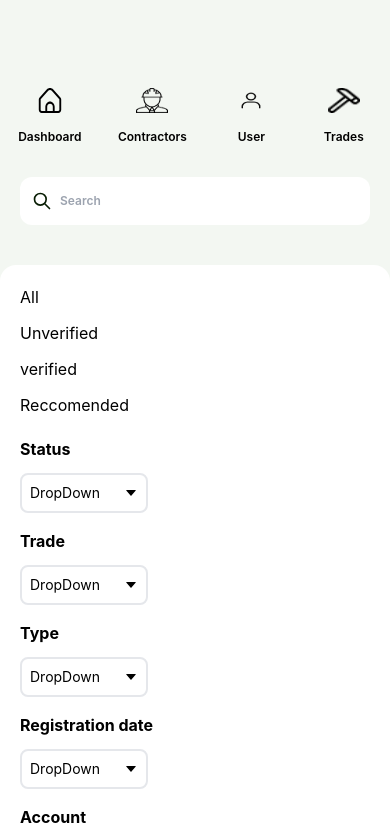
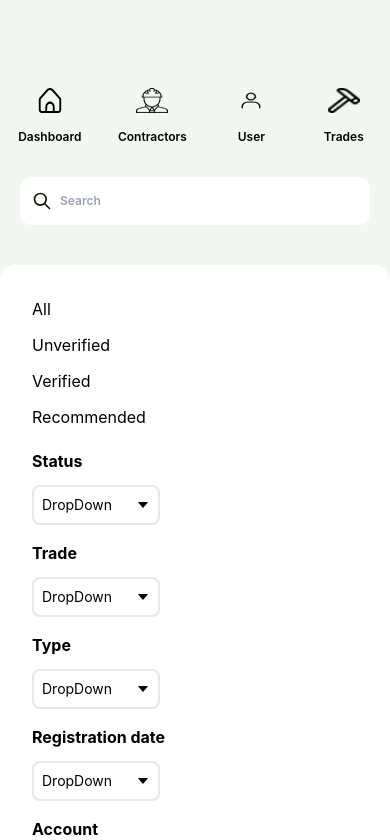
Before and after one commit to mamun-prodhan/final-dashboard, a React (Create React App) app: page /contractors in a window 390 px wide. Shown: the top 840 px of the page. Built offline with nearby package versions, Linux system fonts and the light colour scheme.

Commit message:
responsive completed

```diff
--- a/src/Component/ContractorsCart/ContractorCart.js
+++ b/src/Component/ContractorsCart/ContractorCart.js
@@ -28,12 +28,12 @@ const ContractorCart = () => {
         }
     ]
     return (
-        <div className="p-5 lg:p-14 mt-10 bg-[#FFF] rounded-2xl ">
+        <div className="p-8 md:p-14 mt-10 bg-[#FFF] rounded-2xl ">
             <div className=''>
                 <p className=''>All</p>
                 <p className='mt-3'>Unverified </p>
-                <p className='mt-3'>verified </p>
-                <p className='mt-3'>Reccomended </p>
+                <p className='mt-3'>Verified </p>
+                <p className='mt-3'>Recommended </p>
             </div>
 
             <div className='mt-5 grid lg:grid-cols-5 md:grid-cols-3 grid-cols-1 gap-4'>
```
